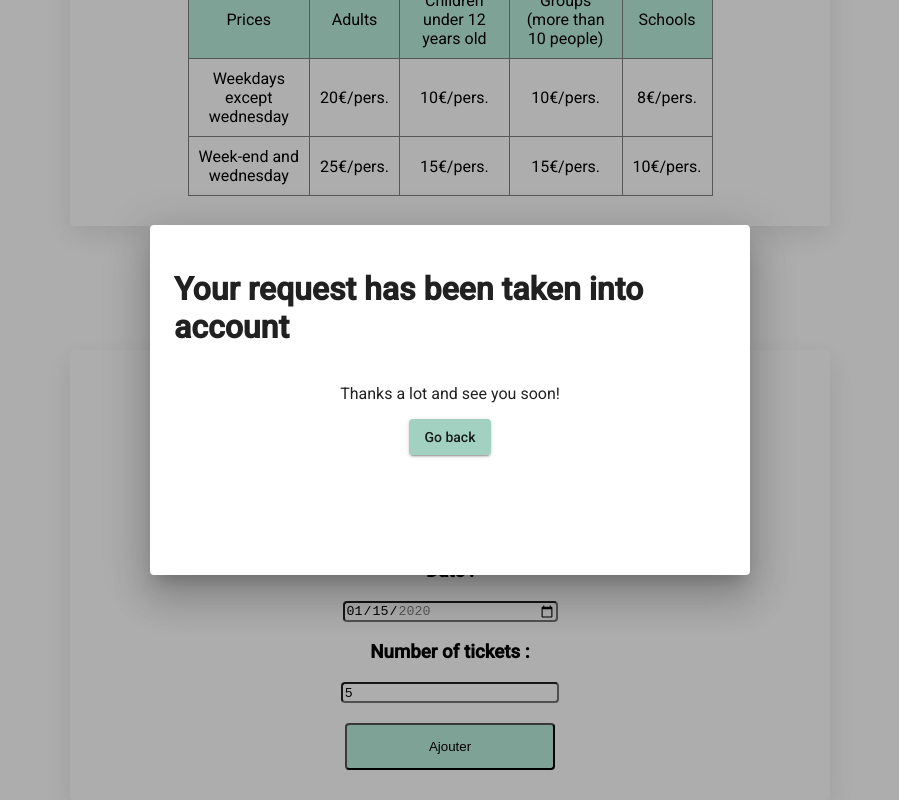
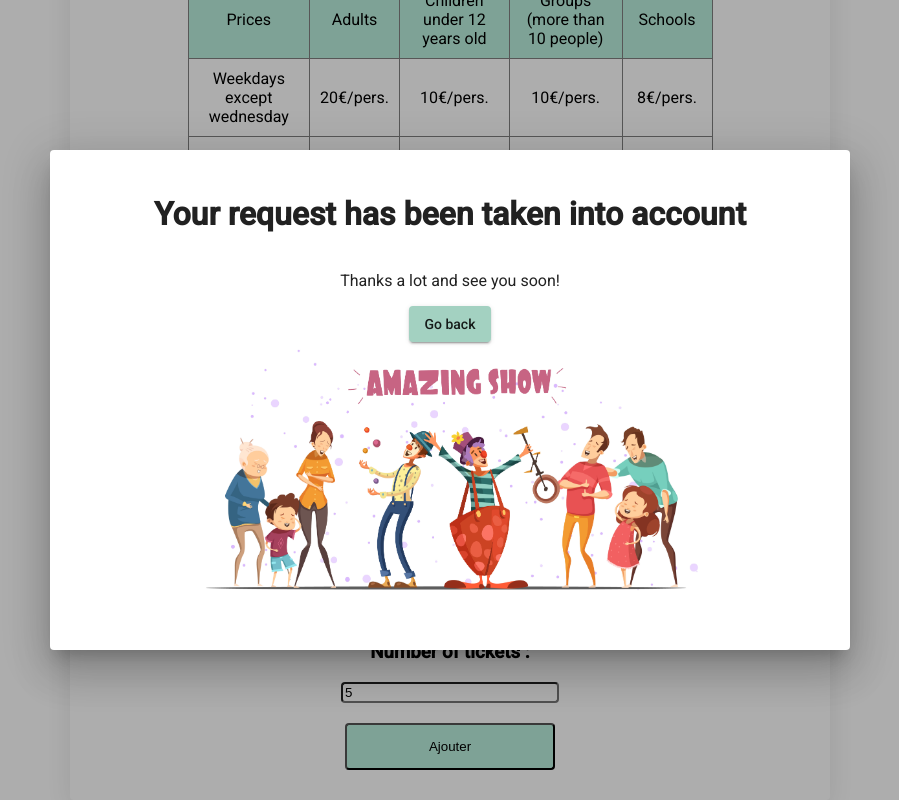
Before and after one commit to amoignet/wildCircusChecpoint4, an Angular app in the folder wildCircus/: page /reservation in a window 1280 px wide. Both pictures are taken after typing "Sample", "name@example.com", "2020-01-15", "5" into the empty fields and a click on the button "Ajouter". Shown: the whole page, without its empty margins (190-1089 px from the left). Built offline with nearby package versions, Linux system fonts and the light colour scheme; no server answers.

Commit message:
add some pretty css

```diff
--- a/wildCircus/src/app/components/header/header.component.scss
+++ b/wildCircus/src/app/components/header/header.component.scss
@@ -67,4 +67,5 @@ button {
   border-radius: 4px;
   box-shadow: 0 10px 30px rgba(0,0,0,0.1);
   margin-left: 95%;
+  cursor: pointer;
 }
--- a/wildCircus/src/app/modal/modal.component.html
+++ b/wildCircus/src/app/modal/modal.component.html
@@ -7,6 +7,6 @@
   </section>
   <footer id="modal-footer">
       <button mat-raised-button id="modal-cancel-button" (click)="closeModal()">Go back</button>
-      <img src="" alt="">
-  </footer>
+    </footer>
+    <img src="assets/image/peopleHappy.jpg" alt="happy people">
 </div>
--- a/wildCircus/src/app/modal/modal.component.scss
+++ b/wildCircus/src/app/modal/modal.component.scss
@@ -9,3 +9,7 @@
 #modal-cancel-button {
   background-color: #baeedc;
 }
+
+img {
+  width: 70%;
+}
--- a/wildCircus/src/app/pages/reservation/reservation.component.ts
+++ b/wildCircus/src/app/pages/reservation/reservation.component.ts
@@ -41,8 +41,8 @@ export class ReservationComponent implements OnInit {
     const dialogConfig = new MatDialogConfig();
     dialogConfig.disableClose = true;
     dialogConfig.id = 'modal-component';
-    dialogConfig.height = '350px';
-    dialogConfig.width = '600px';
+    dialogConfig.height = '500px';
+    dialogConfig.width = '800px';
     const modalDialog = this.matDialog.open(ModalComponent, dialogConfig);
   }
 }
```
Also changed, not shown: wildCircus/src/assets/image/peopleHappy.jpg (added).
